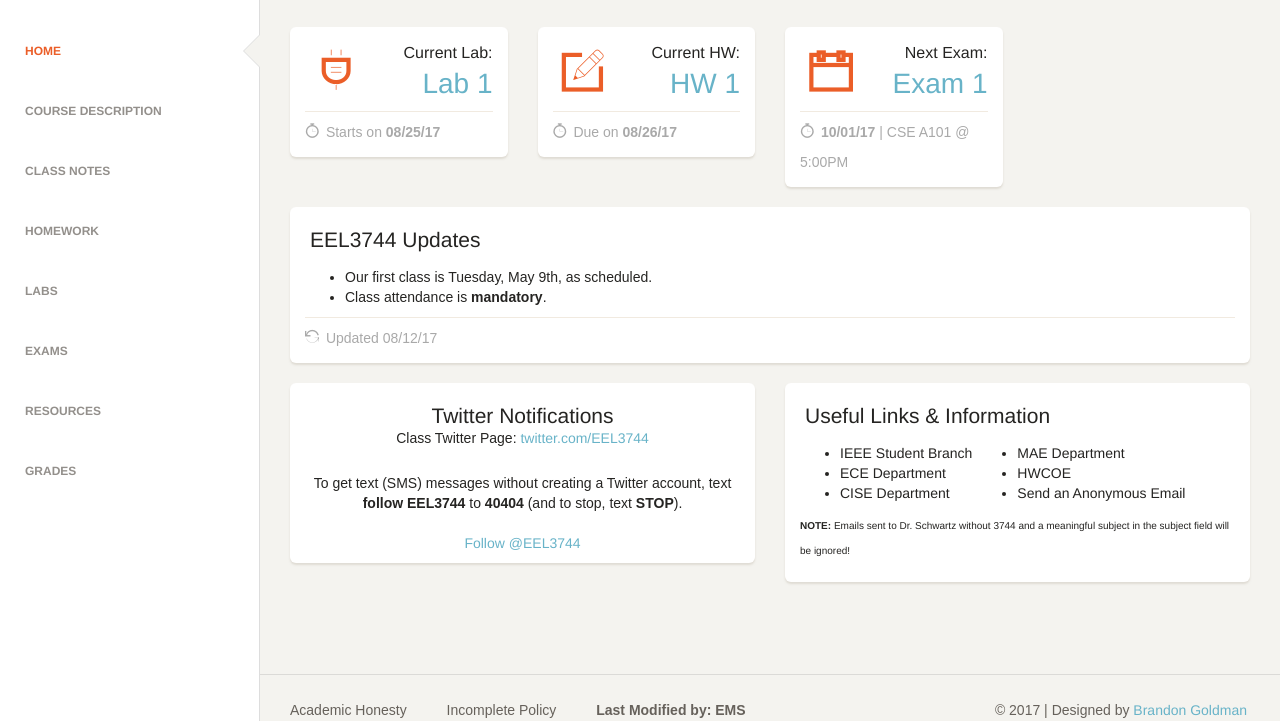
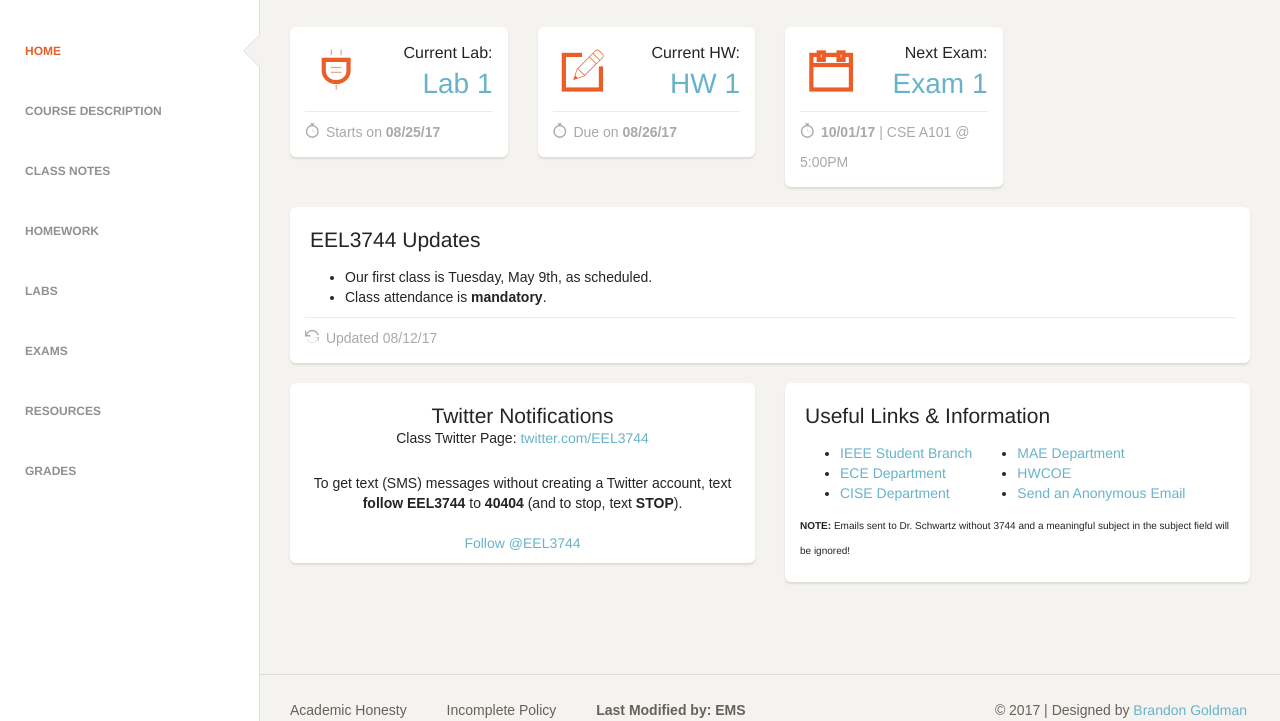
Before and after one commit to brandongoldman/EEL3744-Website, a plain HTML site: page index.html in a window 1280 px wide. Shown: the part 79-800 px from the top of the page. Drawn offline with Linux system fonts and the light colour scheme; some packages are replaced by stand-ins of ours; a web font is replaced by a local one.

Commit message:
fixed links on index

```diff
--- a/index.html
+++ b/index.html
@@ -252,16 +252,16 @@
                                 <tr>
                                     <td>
                                         <ul>
-                                            <li>IEEE Student Branch</li>
-                                            <li>ECE Department</li>
-                                            <li>CISE Department</li>
+                                            <li><a href="http://ieee.ece.ufl.edu/">IEEE Student Branch</a></li>
+                                            <li><a href="https://www.ece.ufl.edu/">ECE Department</a></li>
+                                            <li><a href="http://www.cise.ufl.edu/">CISE Department</a></li>
                                         </ul>
                                     </td>
                                     <td>
                                         <ul>
-                                            <li>MAE Department</li>
-                                            <li>HWCOE</li>
-                                            <li>Send an Anonymous Email</li>
+                                            <li><a href="http://www.mae.ufl.edu/">MAE Department</a></li>
+                                            <li><a href="http://www.eng.ufl.edu/">HWCOE</a></li>
+                                            <li><a href="http://www.anonymousfeedback.net/send-anonymous-email/embed/?to_name=Dr.%20Schwartz%20for%20UF%27s%20EEL3744&to_email=ems@mil.ufl.edu&use_from=1">Send an Anonymous Email</a></li>
                                         </ul>
                                     </td>
                                 </tr>
```
